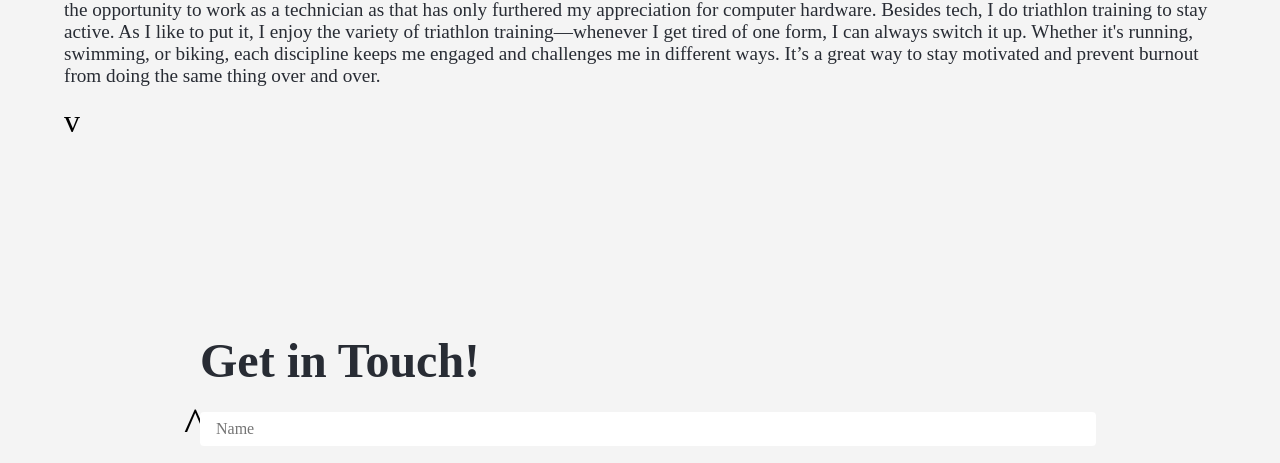
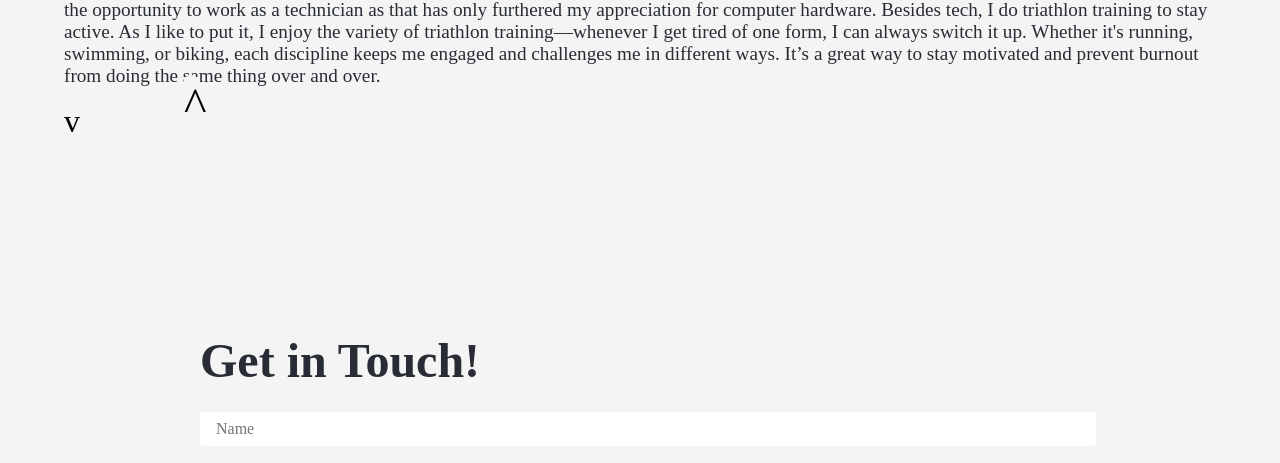
Before and after one commit to koionaroll/english100eportfolio, a React (Vite) app: page / in a window 1280 px wide. Shown: the part 1523-1986 px from the top of the page. Built offline with nearby package versions, Linux system fonts and the light colour scheme; no server answers; a web font is replaced by a local one.

Commit message:
netlify deploy

```diff
--- a/src/components/Bio.jsx
+++ b/src/components/Bio.jsx
@@ -3,7 +3,7 @@ import React from "react";
 import profile from "../assets/images/crop.jpg";
 
 const Container = styled.div`
-  max-height: 100vh;
+  height: 100vh;
   scroll-snap-align: start;
   scroll-snap-stop: always;
   display: flex;
--- a/src/components/Contact.jsx
+++ b/src/components/Contact.jsx
@@ -74,14 +74,12 @@ const Email = styled.form`
 
 const TopLeftButton = styled.button`
   height: 1rem;
-  margin-top:20rem;
   width: 1rem;
   background-color: #f4f4f4;
   cursor: pointer;
   border: none;
   font-size:3rem;
   font-weight:450;
-
 `;
 
 function Contact() {
@@ -89,8 +87,6 @@ function Contact() {
   const [success, setSuccess] = useState(false);
   const [empty, setEmpty] = useState(false);
   const [reload, setReload] = useState(0);
-
-  console.log(import.meta.env.VITE_SERVICE_ID)
 
   const clickUp = () => {
     window.scrollBy(0, -1);
```
